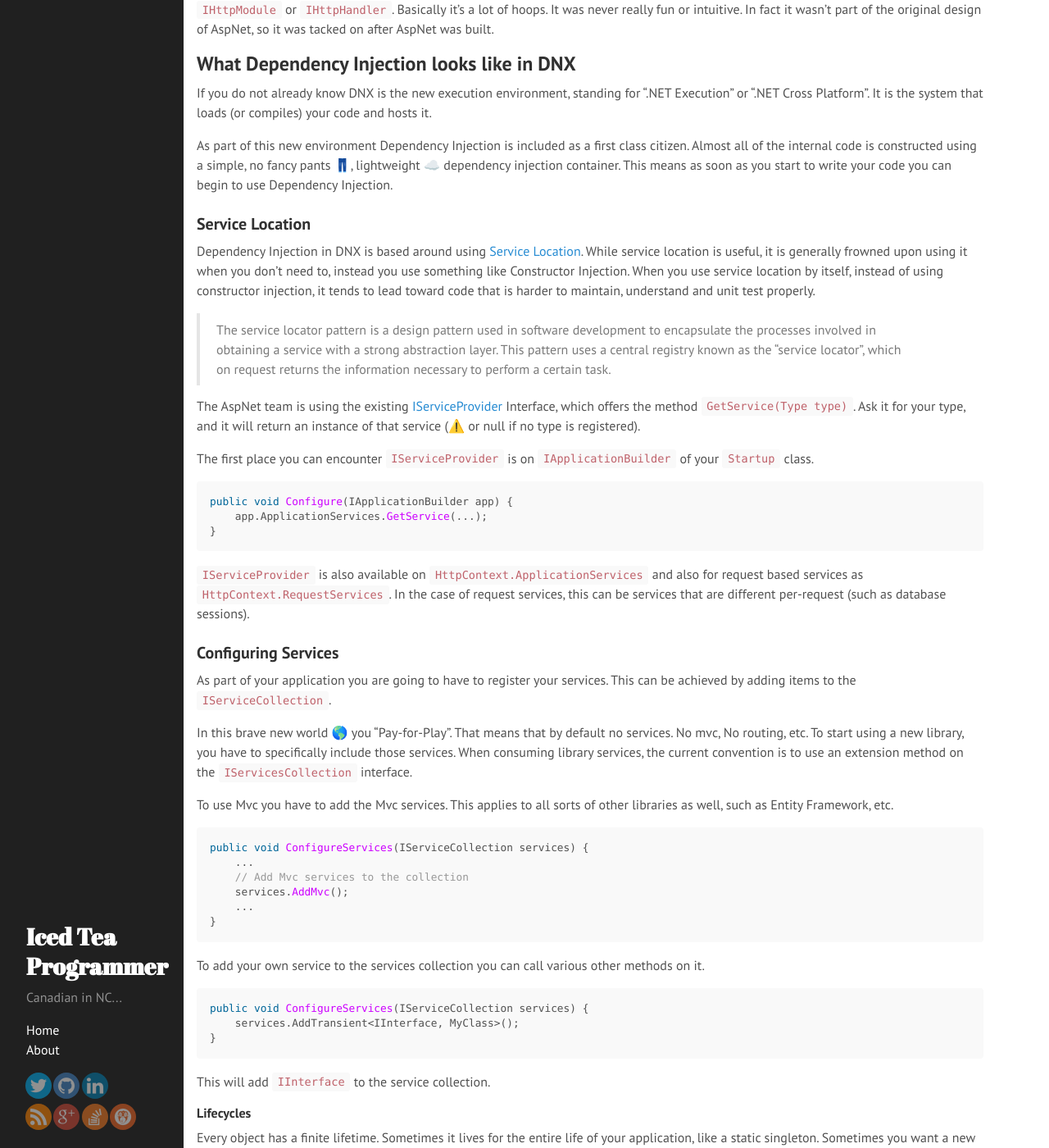
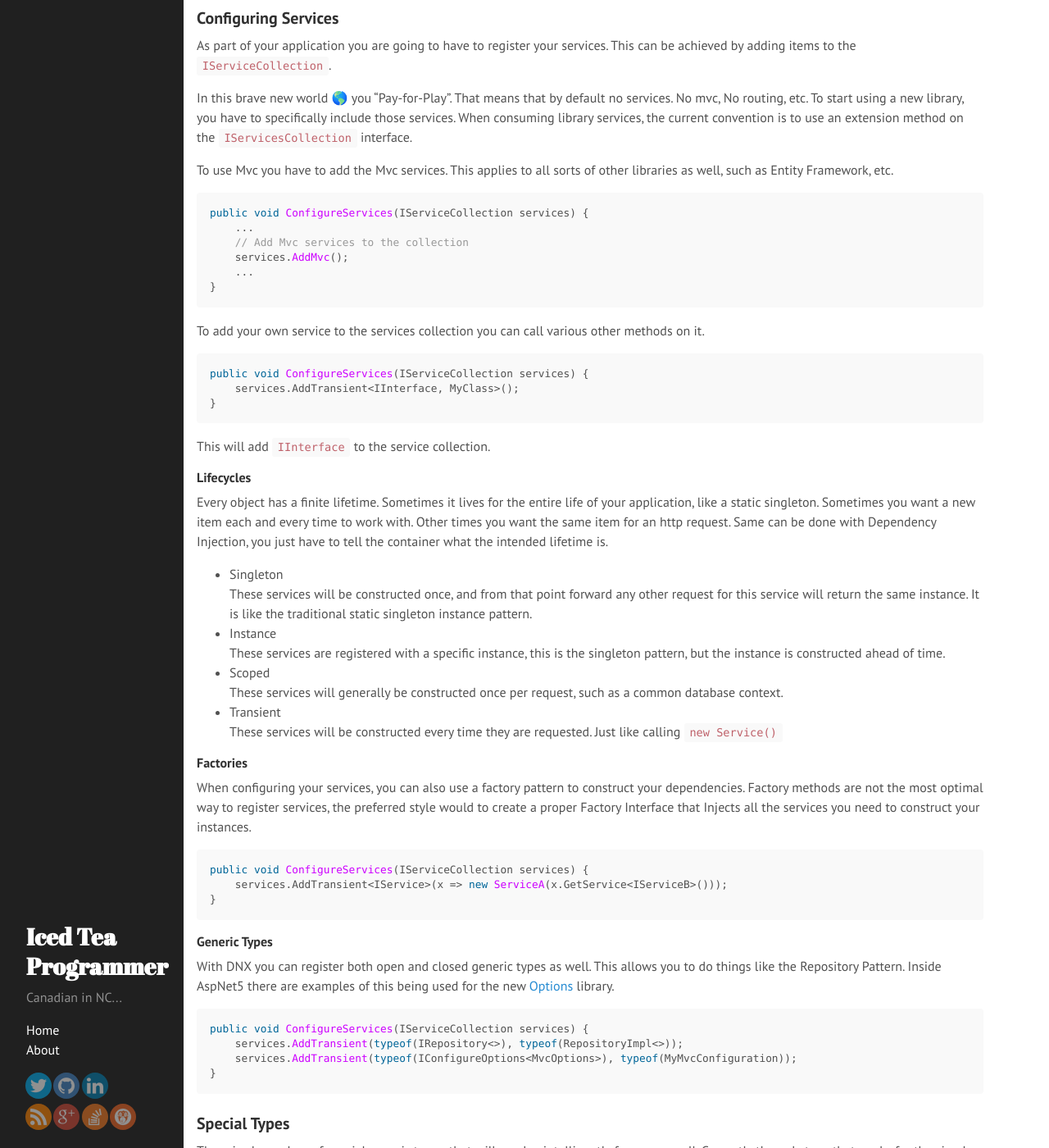
Before and after one commit to david-driscoll/david-driscoll.github.io, a Jekyll site: the page built from _posts/2015/2015-04-03-dependency-injection-with-dnx-aka-aspnet5.md, in a window 1280 px wide and 1400 px high, scrolled down 1930 px. Shown: the whole window at 82% size. Built offline with Jekyll 4.4.1, drawn with Linux system fonts in a browser that asks for light colours; nearby versions of some CDN libraries; emoji names are drawn with the system emoji font; Markdown is read by kramdown in place of the engine named in the settings; comment, search, counter and statistics services are not loaded; some of the changed text lies outside the part shown.

Commit message:
Shifted around service location, after talking to @davidfowl

````diff
--- a/_posts/2015/2015-04-03-dependency-injection-with-dnx-aka-aspnet5.md
+++ b/_posts/2015/2015-04-03-dependency-injection-with-dnx-aka-aspnet5.md
@@ -23,17 +23,6 @@
         _context = new DbContext();
     }
 }
-
-// OR
-public class MyController {
-    private readonly DbContext _context;
-    public MyController(DbContext context) {
-        _context = context;
-    }
-}
-
-// Somewhere else
-new MyController();
 ```
 
 You write code like...
@@ -45,9 +34,6 @@
         _context = context;
     }
 }
-
-// Somewhere else
-serviceProvider.GetService<MyController>(); // Or service location is done for you elsewhere...
 ```
 
 What [Inversion of Control](http://en.wikipedia.org/wiki/Inversion_of_control) means is that your class no longer needs to understand how to construct it's dependencies.  Instead the Container will hand you a list of dependencies for you to use.
@@ -94,23 +80,6 @@
 
 As part of this new environment Dependency Injection is included as a first class citizen.  Almost all of the internal code is constructed using a simple, no fancy pants :jeans:, lightweight :cloud: dependency injection container.  This means as soon as you start to write your code you can begin to use Dependency Injection.
 
-### Service Location
-Dependency Injection in DNX is based around using [Service Location](http://en.wikipedia.org/wiki/Service_locator_pattern).  While service location is useful, it is generally frowned upon using it when you don't need to, instead you use something like Constructor Injection.  When you use service location by itself, instead of using constructor injection, it tends to lead toward code that is harder to maintain, understand and unit test properly.
-
-> The service locator pattern is a design pattern used in software development to encapsulate the processes involved in obtaining a service with a strong abstraction layer. This pattern uses a central registry known as the "service locator", which on request returns the information necessary to perform a certain task.
-
-The AspNet team is using the existing [IServiceProvider](https://msdn.microsoft.com/en-us/library/system.iserviceprovider(v=vs.110).aspx) Interface, which offers the method `GetService(Type type)`.  Ask it for your type, and it will return an instance of that service (:warning: or null if no type is registered).
-
-The first place you can encounter `IServiceProvider` is on `IApplicationBuilder` of your `Startup` class.
-
-```csharp
-public void Configure(IApplicationBuilder app) {
-    app.ApplicationServices.GetService(...);
-}
-```
-
-`IServiceProvider` is also available on `HttpContext.ApplicationServices` and also for request based services as `HttpContext.RequestServices`.  In the case of request services, this can be services that are different per-request (such as database sessions).
-
 ### Configuring Services
 As part of your application you are going to have to register your services.  This can be achieved by adding items to the `IServiceCollection`.
 
@@ -150,7 +119,7 @@
   These services will be constructed every time they are requested.  Just like calling `new Service()`
 
 #### Factories
-When configuring your services, you can also use a factory pattern to construct your dependencies.  The same potential problems with using Service Location can come into play, so if you don't need the factory method, you probably shouldn't use it.
+When configuring your services, you can also use a factory pattern to construct your dependencies.  Factory methods are not the most optimal way to register services, the preferred style would to create a proper Factory Interface that Injects all the services you need to construct your instances.
 
 ```csharp
 public void ConfigureServices(IServiceCollection services) {
@@ -183,7 +152,6 @@
 ```
 
 Some other Dependency Injection containers also support injecting values of `Lazy<>` or `Func<>` but for the simple container built into DNX these are not supported out of the box.  You are able to use any other container with DNX based applications, such as [Autofac](http://alexmg.com/autofac-4-0-alpha-1-for-asp-net-5-0-beta-3/).
-
 
 
 ### Constructor Injection
@@ -228,7 +196,6 @@
 }
 ```
 
-
 ### Using your own DI Container
 Yes you can! In fact it super easy to use your own container or implement your own `ISeviceProvider`.  The easiest way is to modify your `Startup.ConfigureServices` method to return `IServiceProvider`.  This is the Service Provider that is attached with your application builder, and used from that point forward.  An example for how Autofac does it, is below.  Also in this example, you can now use `Lazy<>` or `Func<>` in your service dependencies.
 
@@ -242,6 +209,22 @@
 }
 ```
 
+### Ripping back the curtain
+Dependency Injection in DNX is around using [Service Location](http://en.wikipedia.org/wiki/Service_locator_pattern).  While service location is useful, it is generally frowned upon using it when you don't need to, instead you use something like Constructor Injection.  When you use service location by itself, instead of using constructor injection, it tends to lead toward code that is harder to maintain, understand and unit test properly.  With `Constructor Injection` and `Injectables` you should never have to even know that Service Location exists.  If you are a library author understanding how things work, is also very helpful.
+
+The AspNet team is using the existing [IServiceProvider](https://msdn.microsoft.com/en-us/library/system.iserviceprovider(v=vs.110).aspx) Interface, which offers the method `GetService(Type type)`.  Ask it for your type, and it will return an instance of that service (:warning: or null if no type is registered).
+
+The first place you can encounter `IServiceProvider` is on `IApplicationBuilder` of your `Startup` class.
+
+```csharp
+public void Configure(IApplicationBuilder app) {
+    app.ApplicationServices.GetService(...);
+}
+```
+
+`IServiceProvider` is also available on `HttpContext.ApplicationServices` and also for request based services as `HttpContext.RequestServices`.  In the case of request services, this can be services that are different per-request (such as database sessions).
+
+
 
 ### FIN
 I hope you enjoyed your brief look at Dependency Injection with DNX, and hope you gained some valuable knowledge!
````
